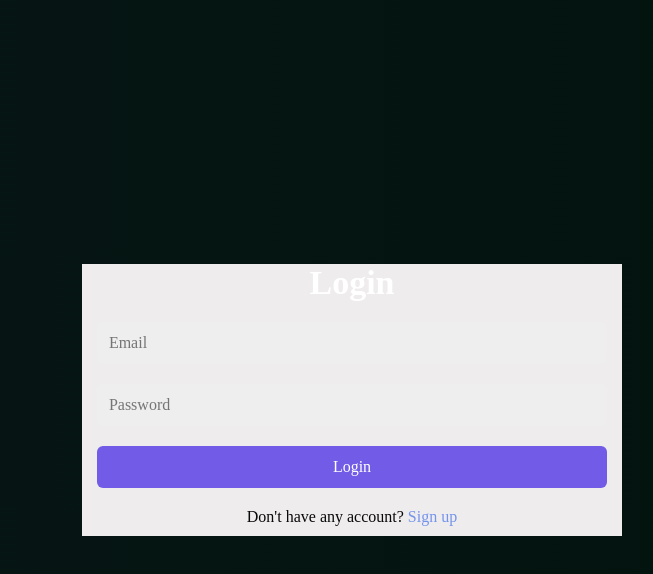
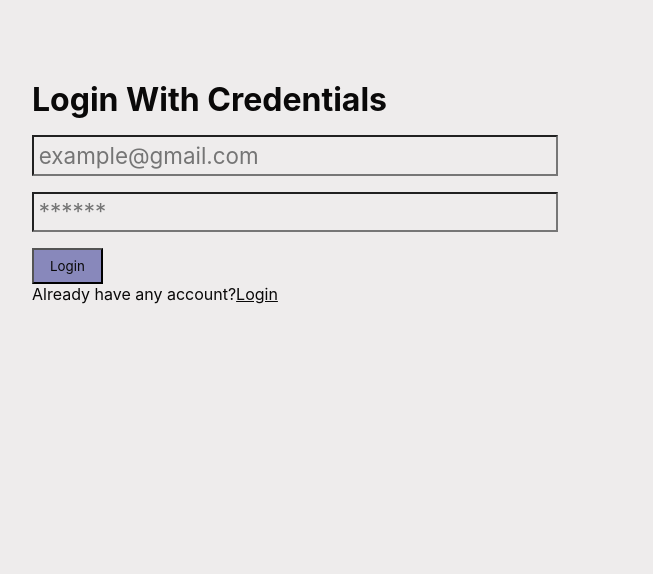
Before and after one commit to biswajit0123/CampusConnect, a React (Vite) app in the folder frontend/: page /login in a window 1280 px wide. Shown: the top 574 px of the page, without its empty margins (288-941 px from the left). Built offline with nearby package versions, Linux system fonts and the light colour scheme.

Commit message:
login desined

```diff
--- a/frontend/src/Pages/Login/Login.jsx
+++ b/frontend/src/Pages/Login/Login.jsx
@@ -2,51 +2,33 @@ import React, { useState } from 'react';
 import styles from './Login.module.css';
 
 const Login = () => {
-  const [activeForm, setActiveForm] = useState('login');
 
-  const showForm = (formId) => {
-    setActiveForm(formId);
-  };
-  const handleLogin = (e) => {
-    e.preventDefault();
-
-    // TODO: Add actual login/auth logic here
-
-    // Redirect to homepage after login
-    navigate('/HomePage');
-  };
 
   return (
     <>
 
+      <div className={styles.container}>
+         <h1>Login With Credentials</h1>
 
-      <div className={styles.container}>
-      <div className={`${styles.formBox} ${activeForm === 'login' ? styles.active : ''}`} id="login-form">
-        <form>
-          <h2>Login</h2>
-          <input type="email" name="email" placeholder="Email" />
-          <input type="password" name="password" placeholder="Password" />
-          <button type="submit" name="login">Login</button>
+         <form action="" className={styles.frm}>
+
+           <div className={styles.feild}>
+           <input type="text" placeholder='example@gmail.com'/>
+           </div>
+
+           <div className={styles.feild}>
+              <input type="text" placeholder='******'/>
+           </div>
+
+           <button type='button' className={styles.btn}>Login</button>
+         </form>
+
           <p>
-            Don't have any account?{' '}
-            <a href='/Signup' style={{ cursor: 'pointer' }}>Sign up</a>
+            Already have any account?
+            <a href='/login'>Login</a>
           </p>
-        </form>
       </div>
-      {/* <div className={`${styles.formBox} ${activeForm === 'signup' ? styles.active : ''}`} id="signup-form">
-        <form>
-          <h2>Register</h2>
-          <input type="text" name="name" placeholder="Name" />
-          <input type="email" name="email" placeholder="Email" />
-          <input type="password" name="password" placeholder="Password" />
-          <button type="submit" name="register">Register</button>
-          <p>
-            Already have any account?{' '}
-            <a onClick={() => showForm('login')} style={{ cursor: 'pointer' }}>Login</a>
-          </p>
-        </form>
-      </div> */}
-    </div>
+
     </>
   );
 };
--- a/frontend/src/Pages/Login/Login.module.css
+++ b/frontend/src/Pages/Login/Login.module.css
@@ -1,78 +1,23 @@
+.container{
+  width: 50%;
+  margin: 0 auto;
+  margin-top: 5rem;
+}
 
+.frm{
+  margin-top: 1rem;
+}
+.feild{
+ margin: 1rem 0;
+}
 
- *{
-          margin: 0;
-          padding: 0;
-          box-sizing: border-box;
-          font-family: "poppins", serif;
-        }
-        body {
-          display: flex;
-          justify-content: center;
-          align-items: center;
-          min-height: 100vh;
-          background: linear-gradient(to right, rgb(7, 22, 21), rgb(2, 19, 13));
-          color: #333;
-          margin: 0;
-        }
-        .container {
-          margin: 0 15px;
-        }
-        .form-box {
-          width: 100%;
-          max-width: 450px;
-          padding: 30px;
-          background: #fff;
-          border-radius: 10px;
-          box-shadow: 0 0 10px rgba(0, 0, 0, 0.1);
-          display: none;
-        }
-        .form-box.active {
-          display: block;
-        }
-        h2 {
-          font-size: 34px;
-          text-align: center;
-          margin-bottom: 20px;
-          color: #fff;
-        }
-        input {
-          width: 100%;
-          padding: 12px;
-          background: #eee;
-          border-radius: 6px;
-          border: none;
-          outline: none;
-          font-size: 16px;
-          color: #333;
-          margin-bottom: 20px;
-        }
-        button {
-          width: 100%;
-          padding: 12px;
-          background: rgba(49, 17, 230, 0.658);
-          border-radius: 6px;
-          border: none;
-          cursor: pointer;
-          font-size: 16px;
-          color: #fff;
-          font-weight: 500;
-          margin-bottom: 20px;
-          transition: 0.5s;
-        }
-        button:hover {
-          background: #6884d3;
-        }
-        p {
-          font-size: 16px;
-          text-align: center;
-          margin-bottom: 10px;
-        }
-        p a {
-          color: #7494ec;
-          text-decoration: none;
-          cursor: pointer;
-        }
-        p a:hover {
-          text-decoration: underline;
-        }
+.feild input{
+  padding: .3rem;
+  width: 80%;
+  font-size: 1.4rem;
+}
+.btn{
+  padding: .5rem  1rem;
+  background-color: rgb(136, 136, 187);
+
+}
```
Also changed, not shown: 1 other file (tests, documents, lock files or other folders).
